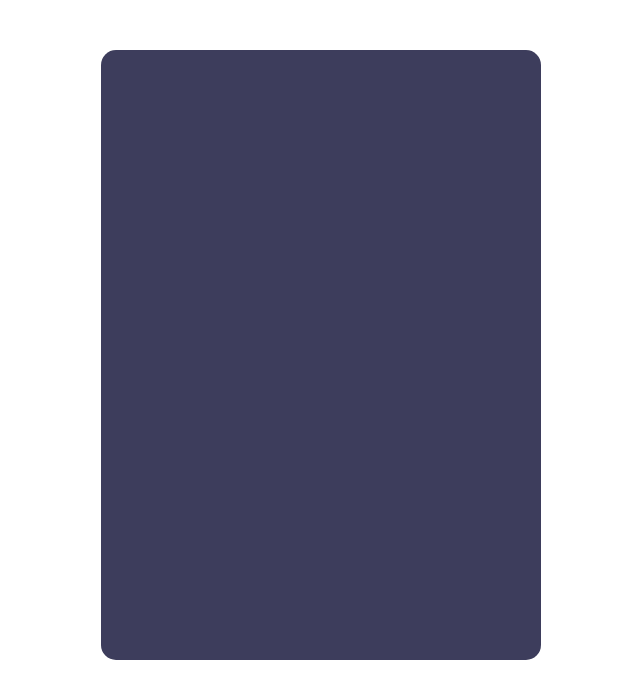
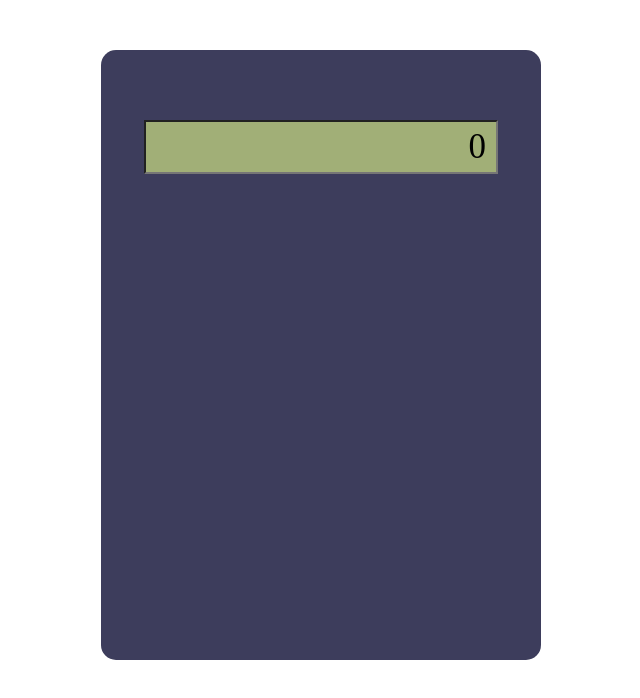
Before and after one commit to Kartik-wandhare/calculater, a plain HTML site: page calculater.html in a window 1280 px wide. Shown: the whole page, without its empty margins (319-959 px from the left). Drawn offline with Linux system fonts and the light colour scheme.

Commit message:
claculater screen added

```diff
--- a/calculater.html
+++ b/calculater.html
@@ -15,11 +15,25 @@
             padding: 40PX 30px;
             padding-top: 70px;
         }
+        .screen {
+            background-color: #A1AF77;
+            text-align: right;
+            width: 330px;
+            display: block;
+            margin: 0px auto;
+            font-size: 35px;
+            padding: 5px 10px;
+            margin-bottom: 50PX;
+            font-family:'Digital-7 Regular';
+        }
+
+
     </style>
 </head>
 
 <body>
         <div class="calculater-body">
+            <input type="text" value="0" class="screen" />
 
         </div>
     </div>
```
